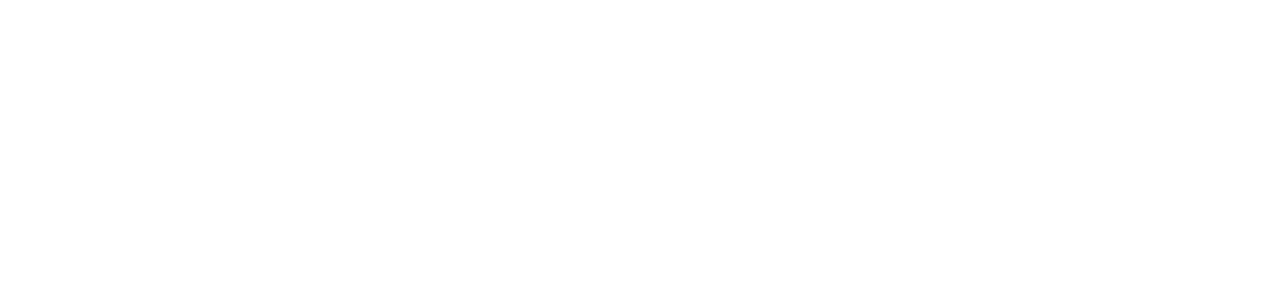
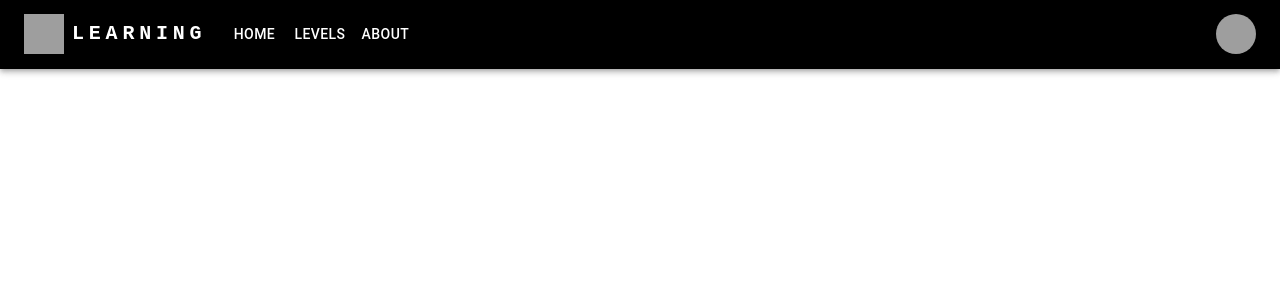
Before and after one commit to julia6twp/PythonLearn_App, a React (Create React App) app: page /levels in a window 1280 px wide. Before the commit this address had no page. Shown: the top 300 px of the page. Built offline with nearby package versions, Linux system fonts and the light colour scheme; grey boxes are pictures that could not be loaded.

Commit message:
naprawiony routing

```diff
--- a/src/App.js
+++ b/src/App.js
@@ -5,6 +5,7 @@
 import BeginnerPage from './pages/BeginnerPage';
 import Quiz from './pages/Quiz';
 import PracticalTask from './pages/PracticalTask';
+import ErrorPage from './pages/ErrorPage';
 
 function App() {
     return (
@@ -12,9 +13,11 @@
             <Routes>
                 <Route path="/" element={<Home />} />
                 <Route path="/about" element={<About />} />
-                <Route path="/beginner" element={<BeginnerPage />} />
+                <Route path="/levels" element={<About />} />
+                <Route path="/levels/beginner" element={<BeginnerPage />} />
                 <Route path="/quiz" element={<Quiz />} />
                 <Route path="/practical-task" element={<PracticalTask />} />
+                <Route path="*" element={<ErrorPage />} />
             </Routes>
         </Router>
     );
--- a/src/components/MainAppBar.js
+++ b/src/components/MainAppBar.js
@@ -18,7 +18,7 @@
 // logo
 import logo from '../assets/logo.png';
 
-const pages = ['Home', 'About'];
+const pages = ['Home','Levels', 'About'];
 const settings = ['Profile', 'Account', 'Dashboard', 'Logout'];
 
 function MainAppBar() {
@@ -36,6 +36,9 @@
             navigate('/about');
         } else if (page === 'Home') {
             navigate('/');
+        }
+        else if (page === 'Levels') {
+            navigate('/levels');
         }
     };
 
--- /dev/null
+++ b/src/pages/ErrorPage.js
@@ -0,0 +1,13 @@
+// src/pages/ErrorPage.js
+import React from 'react';
+
+function ErrorPage() {
+    return (
+        <div style={{ textAlign: 'center', marginTop: '50px' }}>
+            <h1>404 - Page Not Found</h1>
+            <p>The page you're looking for does not exist.</p>
+        </div>
+    );
+}
+
+export default ErrorPage;
```
Also changed, not shown: src/pages/Level.js (added, +14 -0 lines).
